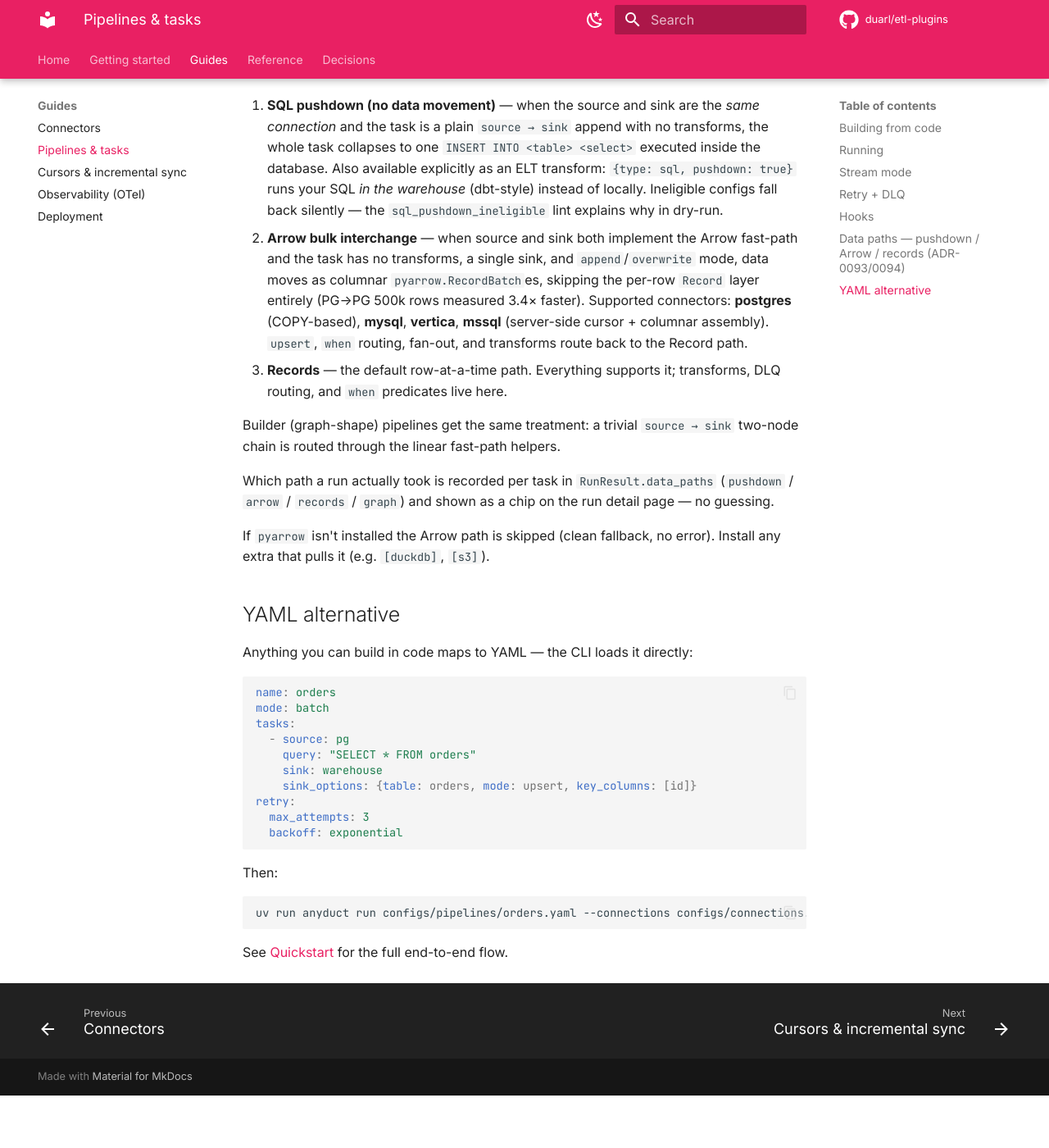
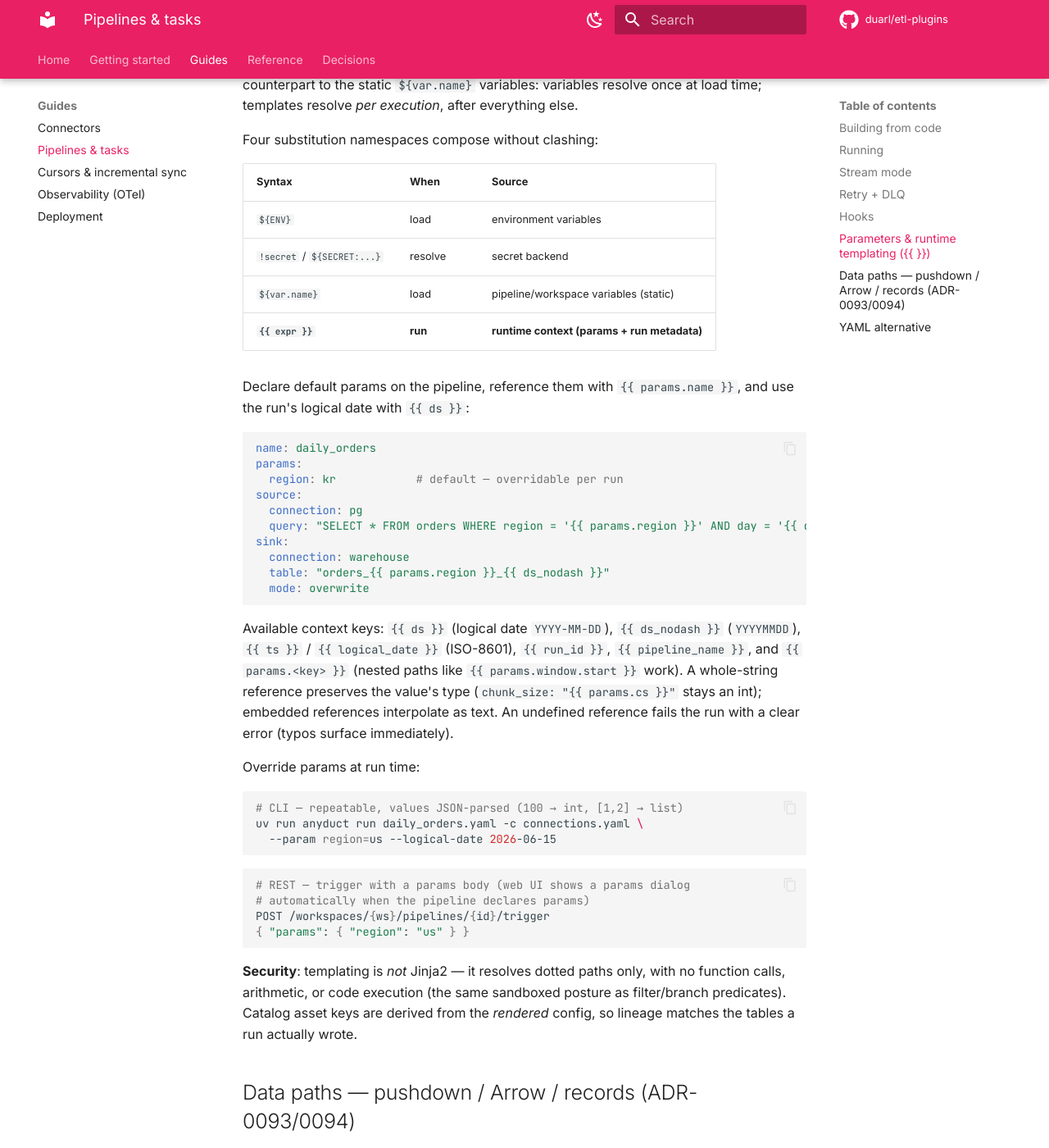
Before and after one commit to genebir/anyduct, an MkDocs documentation site: the page built from docs/guides/pipelines.md, in a window 1280 px wide and 1400 px high, scrolled down 2327 px. Shown: the whole window at 82% size. Built offline with MkDocs 1.6.1 and Material for MkDocs 9.7.7, drawn with Linux system fonts in a browser that asks for light colours; comment, search, counter and statistics services are not loaded; before the commit the page ends 3663 px from its top, so only the background shows below that.

Commit message:
docs: 런타임 파라미터/{{ }} 템플릿 가이드 + CHANGELOG [자유도 1단계 slice 6]
pipelines.md에 'Parameters & runtime templating' 섹션(4 네임스페이스 계층표·
컨텍스트 키·CLI/REST/웹 오버라이드·보안 설명). mkdocs --strict green.

Co-Authored-By: Claude Fable 5 <noreply@anthropic.com>

````diff
--- a/docs/guides/pipelines.md
+++ b/docs/guides/pipelines.md
@@ -90,6 +90,69 @@ Supported events: `pre_run`, `on_task_start`, `on_task_end`,
 `on_error`, `post_run`. Hooks are called synchronously, in registration
 order, after the runtime emits its standard metrics.
 
+## Parameters & runtime templating (`{{ }}`)
+
+The same pipeline can run for different dates / regions / windows
+*without editing the config* — via **per-run parameters** and a
+runtime templating layer. This is the dynamic counterpart to the static
+`${var.name}` variables: variables resolve once at load time; templates
+resolve *per execution*, after everything else.
+
+Four substitution namespaces compose without clashing:
+
+| Syntax | When | Source |
+|--------|------|--------|
+| `${ENV}` | load | environment variables |
+| `!secret` / `${SECRET:...}` | resolve | secret backend |
+| `${var.name}` | load | pipeline/workspace variables (static) |
+| **`{{ expr }}`** | **run** | **runtime context (params + run metadata)** |
+
+Declare default params on the pipeline, reference them with
+`{{ params.name }}`, and use the run's logical date with `{{ ds }}`:
+
+```yaml
+name: daily_orders
+params:
+  region: kr            # default — overridable per run
+source:
+  connection: pg
+  query: "SELECT * FROM orders WHERE region = '{{ params.region }}' AND day = '{{ ds }}'"
+sink:
+  connection: warehouse
+  table: "orders_{{ params.region }}_{{ ds_nodash }}"
+  mode: overwrite
+```
+
+Available context keys: `{{ ds }}` (logical date `YYYY-MM-DD`),
+`{{ ds_nodash }}` (`YYYYMMDD`), `{{ ts }}` / `{{ logical_date }}`
+(ISO-8601), `{{ run_id }}`, `{{ pipeline_name }}`, and
+`{{ params.<key> }}` (nested paths like `{{ params.window.start }}` work).
+A whole-string reference preserves the value's type
+(`chunk_size: "{{ params.cs }}"` stays an int); embedded references
+interpolate as text. An undefined reference fails the run with a clear
+error (typos surface immediately).
+
+Override params at run time:
+
+```bash
+# CLI — repeatable, values JSON-parsed (100 → int, [1,2] → list)
+uv run anyduct run daily_orders.yaml -c connections.yaml \
+  --param region=us --logical-date 2026-06-15
+```
+
+```bash
+# REST — trigger with a params body (web UI shows a params dialog
+# automatically when the pipeline declares params)
+POST /workspaces/{ws}/pipelines/{id}/trigger
+{ "params": { "region": "us" } }
+```
+
+**Security**: templating is *not* Jinja2 — it resolves dotted paths only,
+with no function calls, arithmetic, or code execution (the same
+sandboxed posture as filter/branch predicates). Catalog asset keys are
+derived from the *rendered* config, so lineage matches the tables a run
+actually wrote.
+
 ## Data paths — pushdown / Arrow / records (ADR-0093/0094)
 
 The runtime picks the cheapest data path per task, automatically, in
````
Also changed, not shown: CHANGELOG.md (+3 -0 lines).
